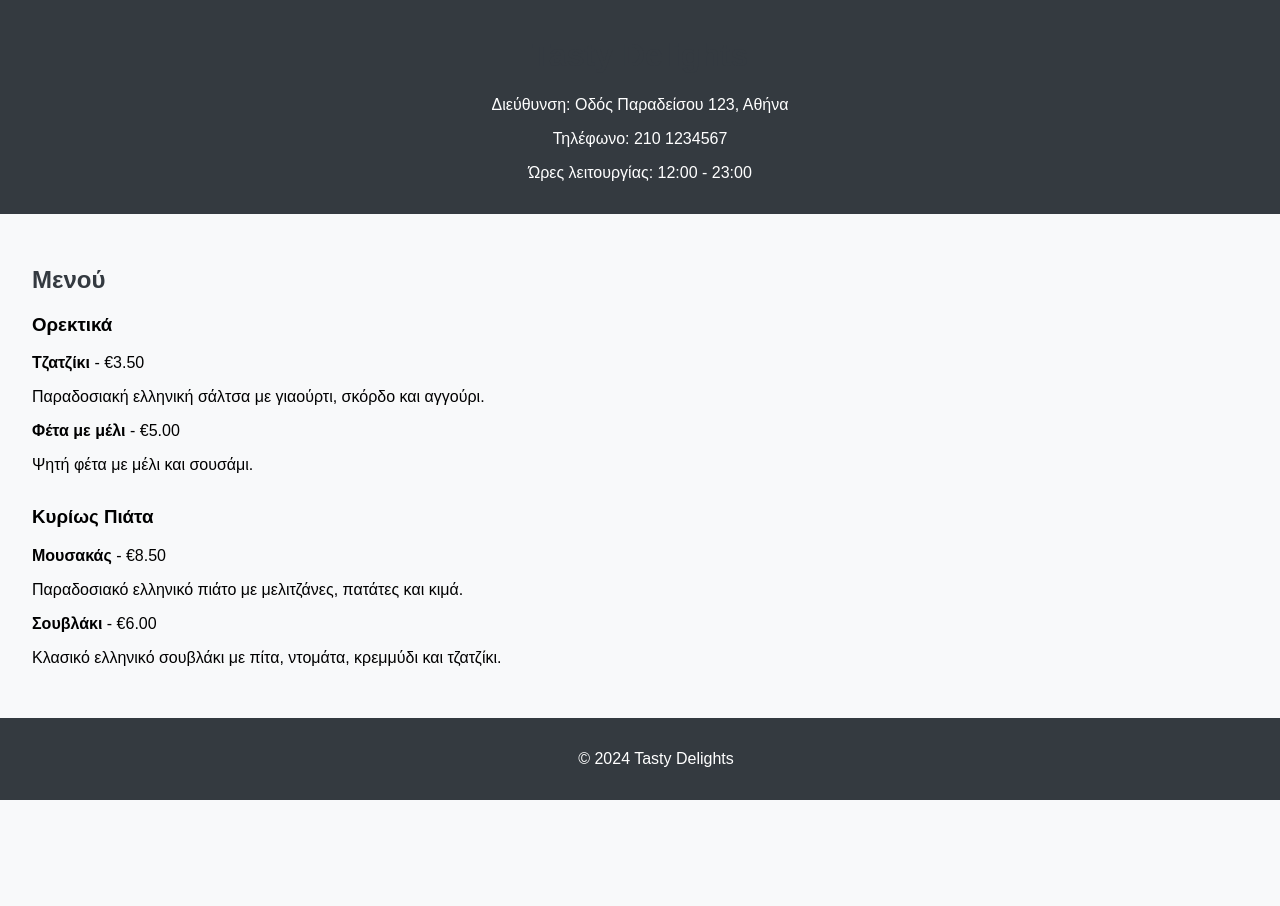
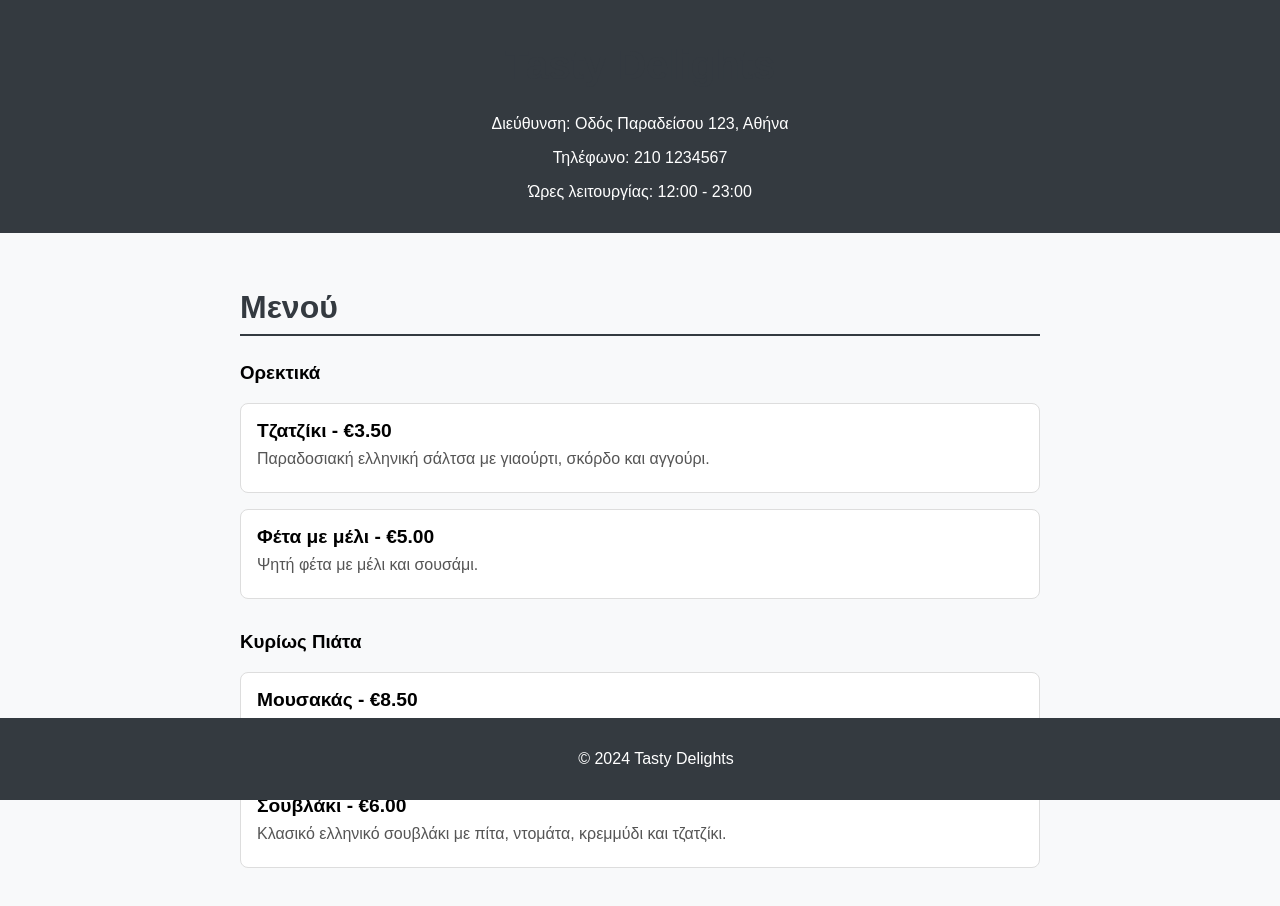
Before and after one commit to Mpleris/Menu, a plain HTML site: page index.html in a window 1280 px wide. Before the commit the page ends 800 px from the top, so only its background shows below. Drawn offline with Linux system fonts and the light colour scheme.

Commit message:
Update index.html

```diff
--- a/index.html
+++ b/index.html
@@ -19,15 +19,39 @@
         }
         .container {
             padding: 2rem;
+            max-width: 800px;
+            margin: 0 auto;
         }
         h1, h2 {
             color: #343a40;
+        }
+        h1 {
+            font-size: 2.5rem;
+        }
+        h2 {
+            font-size: 2rem;
+            margin-top: 1.5rem;
+            border-bottom: 2px solid #343a40;
+            padding-bottom: 0.5rem;
         }
         .menu-section {
             margin-bottom: 2rem;
         }
         .menu-item {
             margin-bottom: 1rem;
+            padding: 1rem;
+            border: 1px solid #ddd;
+            border-radius: 8px;
+            background-color: #fff;
+        }
+        .menu-item strong {
+            display: block;
+            font-size: 1.2rem;
+            color: #000;
+        }
+        .menu-item p {
+            margin: 0.5rem 0;
+            color: #555;
         }
         footer {
             background-color: #343a40;
@@ -52,22 +76,22 @@
         <div class="menu-section">
             <h3>Ορεκτικά</h3>
             <div class="menu-item">
-                <strong>Τζατζίκι</strong> - €3.50
+                <strong>Τζατζίκι - €3.50</strong>
                 <p>Παραδοσιακή ελληνική σάλτσα με γιαούρτι, σκόρδο και αγγούρι.</p>
             </div>
             <div class="menu-item">
-                <strong>Φέτα με μέλι</strong> - €5.00
+                <strong>Φέτα με μέλι - €5.00</strong>
                 <p>Ψητή φέτα με μέλι και σουσάμι.</p>
             </div>
         </div>
         <div class="menu-section">
             <h3>Κυρίως Πιάτα</h3>
             <div class="menu-item">
-                <strong>Μουσακάς</strong> - €8.50
+                <strong>Μουσακάς - €8.50</strong>
                 <p>Παραδοσιακό ελληνικό πιάτο με μελιτζάνες, πατάτες και κιμά.</p>
             </div>
             <div class="menu-item">
-                <strong>Σουβλάκι</strong> - €6.00
+                <strong>Σουβλάκι - €6.00</strong>
                 <p>Κλασικό ελληνικό σουβλάκι με πίτα, ντομάτα, κρεμμύδι και τζατζίκι.</p>
             </div>
         </div>
```
